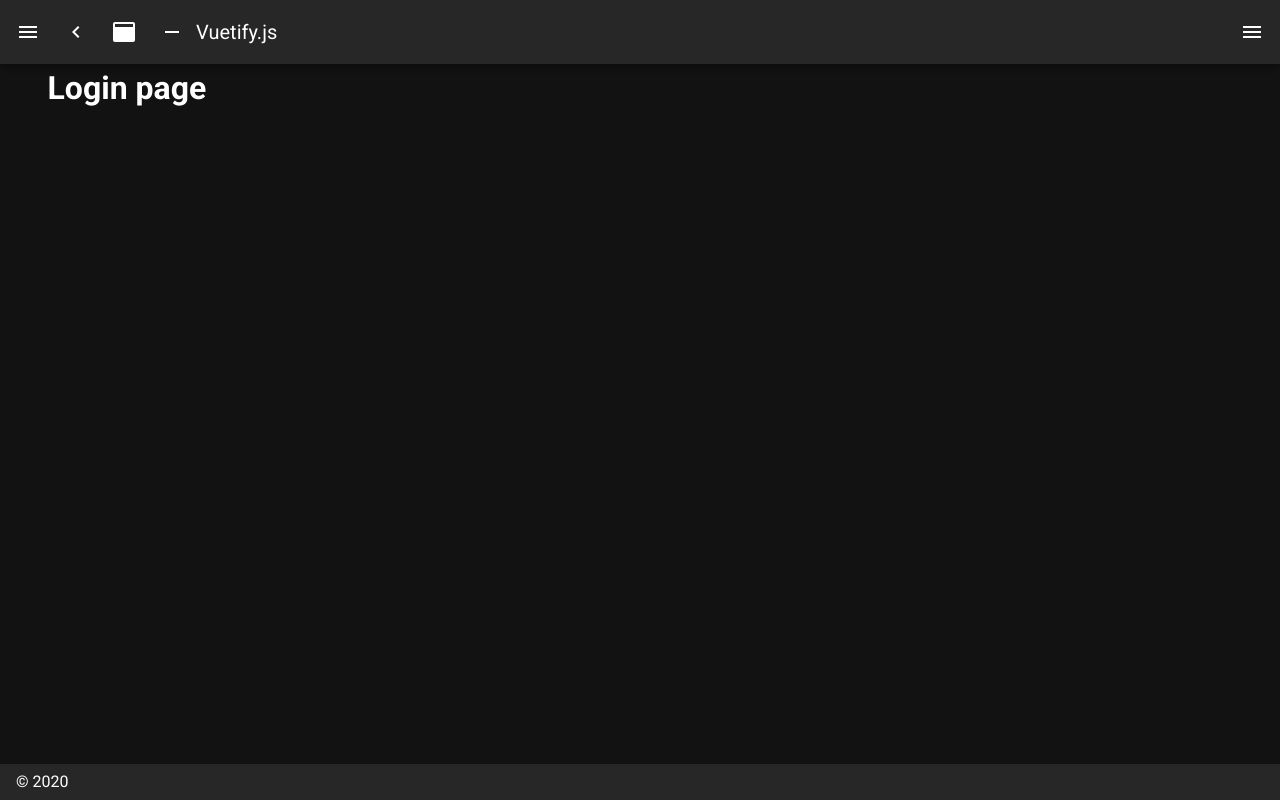
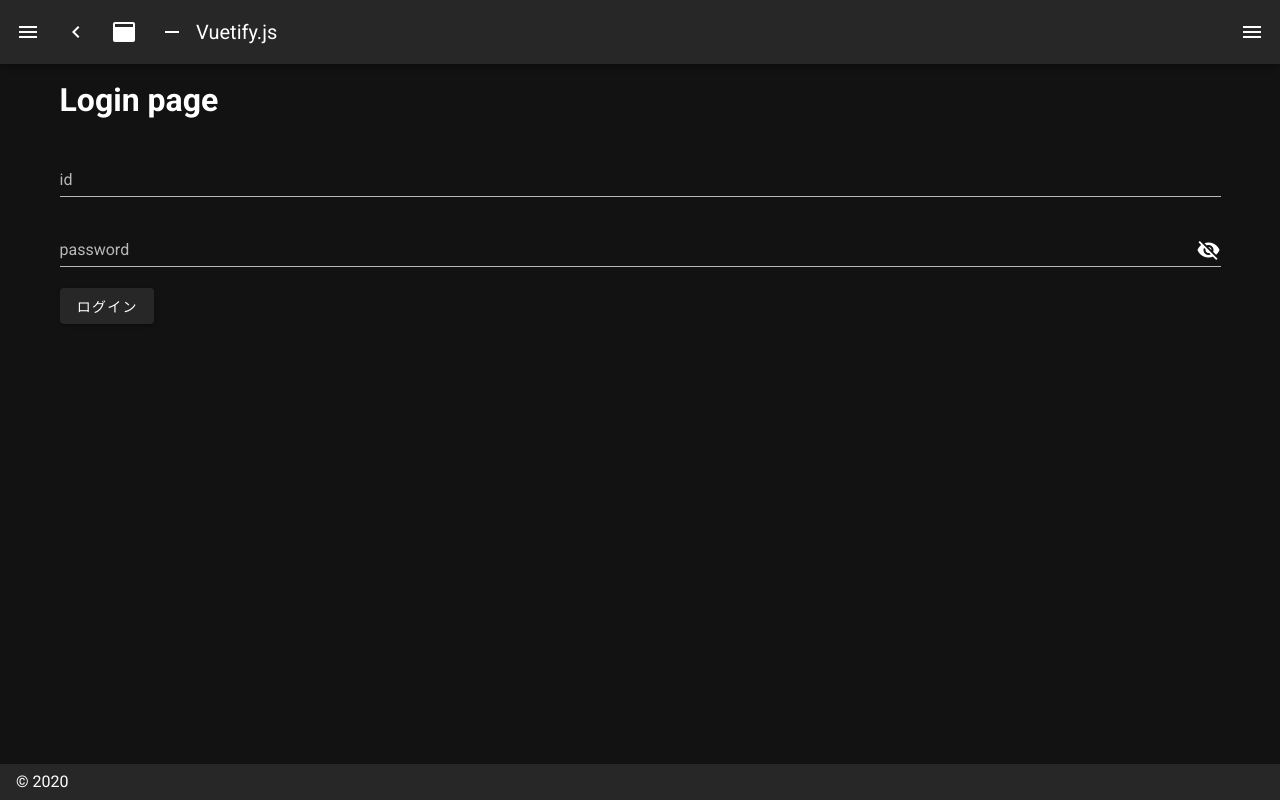
Before and after one commit to KenyaSugimoto/Pomodoro-app, a Nuxt app: page /login in a window 1280 px wide. Built offline with nearby package versions, Linux system fonts and the light colour scheme.

Commit message:
refactor: ログインページ(id,pass)のバックアップ

```diff
--- a/pages/login.vue
+++ b/pages/login.vue
@@ -1,5 +1,35 @@
 <template>
   <v-row>
-    <h1>Login page</h1>
+    <v-col cols="12">
+      <h1>Login page</h1>
+    </v-col>
+    <v-col>
+      <v-text-field v-model="id" label="id"></v-text-field>
+      <v-text-field
+        v-model="password"
+        label="password"
+        :type="showPass ? 'text' : 'password'"
+        :append-icon="showPass ? 'mdi-eye' : 'mdi-eye-off'"
+        @click:append="showPass = !showPass"
+      ></v-text-field>
+      <v-btn @click="goMainPage">ログイン</v-btn>
+    </v-col>
   </v-row>
 </template>
+
+<script>
+export default {
+  data() {
+    return {
+      id: '',
+      password: '',
+      showPass: false,
+    }
+  },
+  methods: {
+    goMainPage() {
+      this.$router.push('/main')
+    },
+  },
+}
+</script>
```
